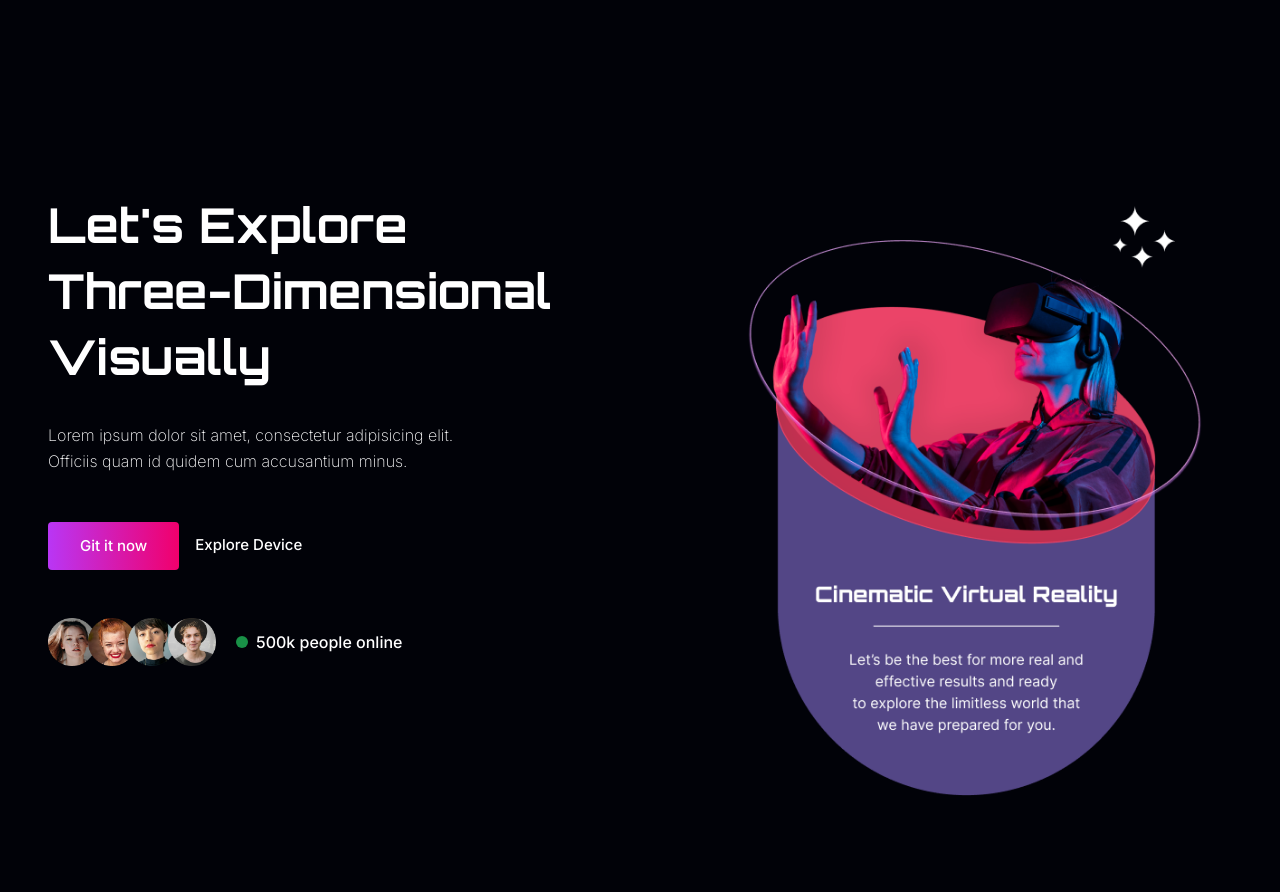
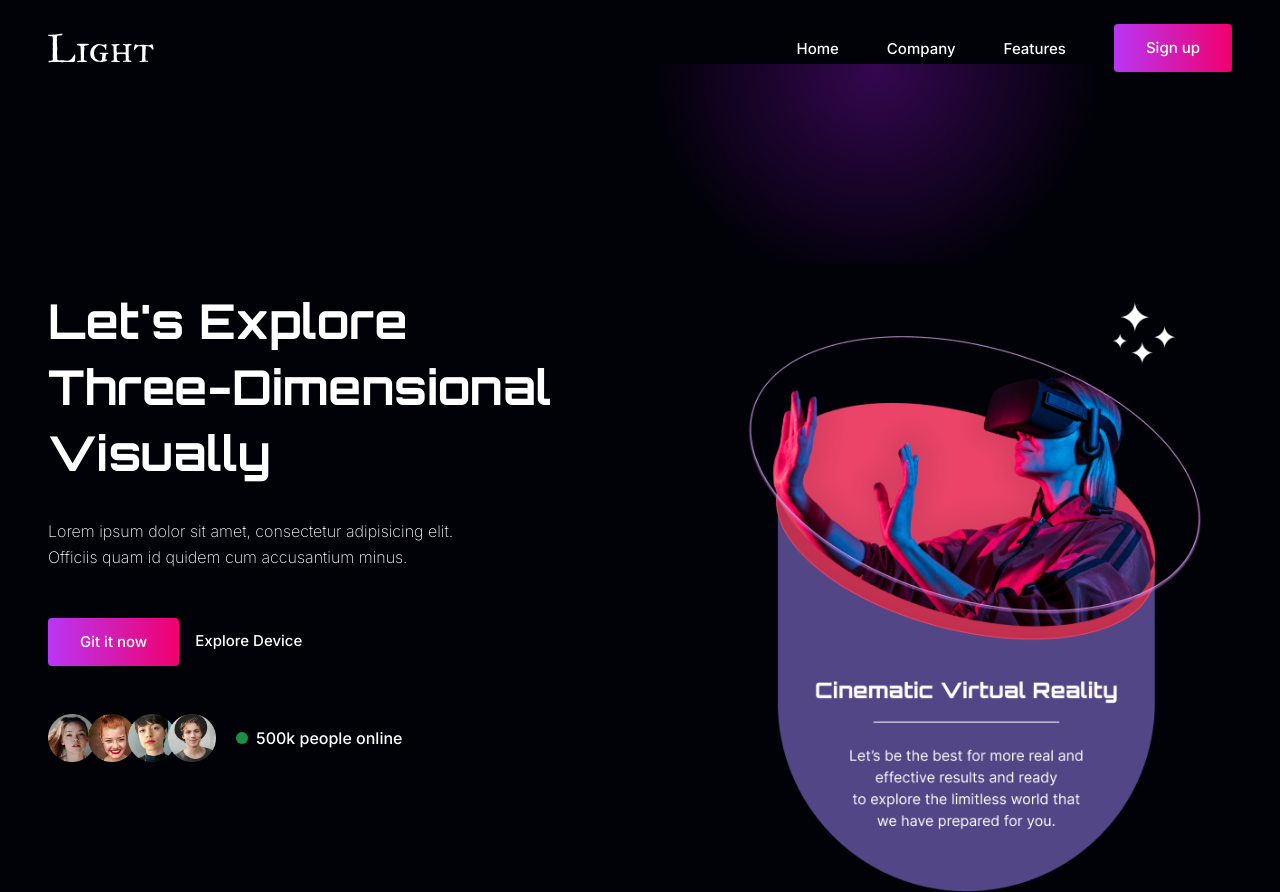
Before and after one commit to kerolesnabill/vr-website, a React (Create React App) app: page / in a window 1280 px wide. Before the commit the page ends 800 px from the top, so only its background shows below. Built offline with nearby package versions, Linux system fonts and the light colour scheme.

Commit message:
Create the navbar and header

```diff
--- a/src/App.js
+++ b/src/App.js
@@ -1,9 +1,21 @@
+import { useState } from "react";
 import Banner from "./components/Banner";
+import Header from "./components/Header";
+import NavMobile from "./components/NavMobile";
 
 function App() {
+  const [navMobile, setNavMobile] = useState(false);
   return (
-    <div>
+    <div className="relative overflow-hidden before:w-[600px] before:h-[200px] before:bg-circle before:bg-no-repeat before:absolute before:top-16 before:left-[600px] before:hidden before:lg:flex">
+      <Header setNavMobile={setNavMobile} />
       <Banner />
+      <div
+        className={`${
+          navMobile ? "right-0" : "-right-full"
+        } fixed top-0 bottom-0 w-48`}
+      >
+        <NavMobile setNavMobile={setNavMobile} />
+      </div>
     </div>
   );
 }
--- /dev/null
+++ b/src/components/Header.jsx
@@ -0,0 +1,24 @@
+import Nav from "./Nav";
+import Logo from "../assets/img/logo.svg";
+import { HiMenu } from "react-icons/hi";
+
+const Header = ({ setNavMobile }) => {
+  return (
+    <div className="py-6 ">
+      <div className="container mx-auto">
+        <div className="flex items-center justify-between">
+          <a href="#">
+            <img className="h-[30px]" src={Logo} alt="" />
+          </a>
+          <Nav />
+          <HiMenu
+            onClick={() => setNavMobile(true)}
+            className="lg:hidden text-3xl text-white cursor-pointer"
+          />
+        </div>
+      </div>
+    </div>
+  );
+};
+
+export default Header;
--- /dev/null
+++ b/src/components/Nav.jsx
@@ -0,0 +1,22 @@
+const Nav = () => {
+  return (
+    <nav className="hidden lg:flex">
+      <ul className="flex items-center space-x-12 font-secondary">
+        <li className="nav-link">
+          <a href="#">Home</a>
+        </li>
+        <li className="nav-link">
+          <a href="#">Company</a>
+        </li>
+        <li className="nav-link">
+          <a href="#">Features</a>
+        </li>
+        <li className="btn">
+          <a href="#">Sign up</a>
+        </li>
+      </ul>
+    </nav>
+  );
+};
+
+export default Nav;
--- /dev/null
+++ b/src/components/NavMobile.jsx
@@ -0,0 +1,28 @@
+import { IoClose } from "react-icons/io5";
+
+const NavMobile = ({ setNavMobile }) => {
+  return (
+    <nav className="lg:hidden bg-[#251f3f] w-full h-full">
+      <IoClose
+        onClick={() => setNavMobile(false)}
+        className="text-3xl absolute left-4 top-6 cursor-pointer"
+      />
+      <ul className="flex flex-col items-center justify-center space-y-8 h-full font-secondary">
+        <li className="text-lg">
+          <a href="#">Home</a>
+        </li>
+        <li className="text-lg">
+          <a href="#">Company</a>
+        </li>
+        <li className="text-lg">
+          <a href="#">Features</a>
+        </li>
+        <li className="btn">
+          <a href="#">Sign up</a>
+        </li>
+      </ul>
+    </nav>
+  );
+};
+
+export default NavMobile;
```
